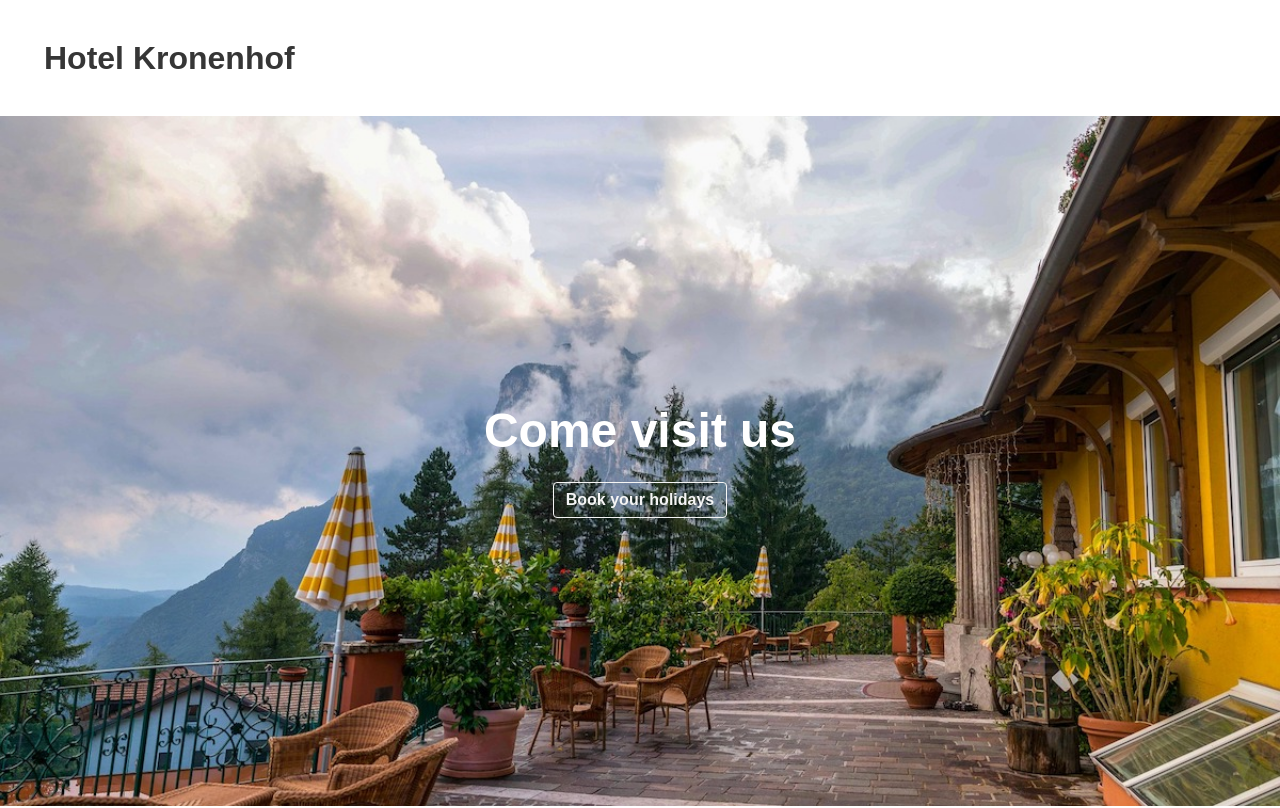
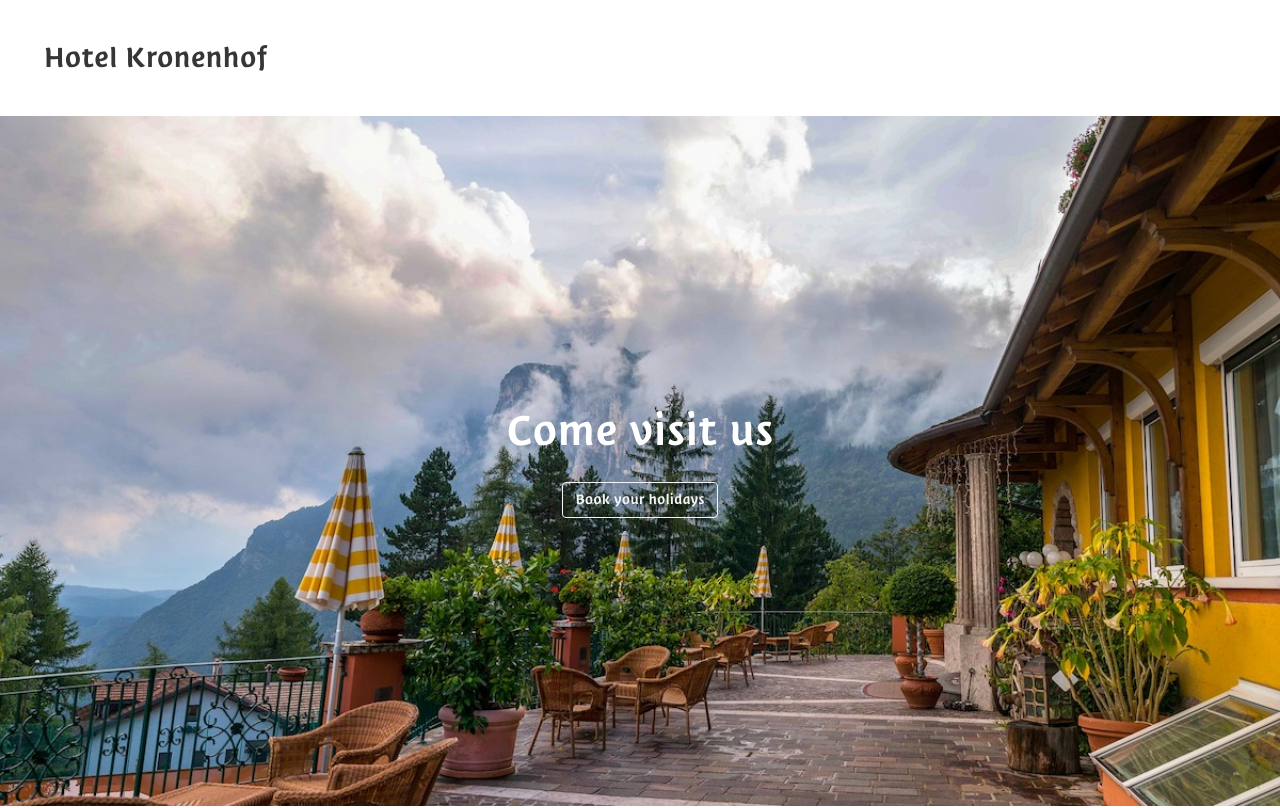
Before and after one commit to samanthabaita/hackbz-sharing-is-caring, a website: page index.html in a window 1280 px wide. Shown: the top 808 px of the page. Drawn offline with Linux system fonts and the light colour scheme; no server answers.

Commit message:
Fix font

```diff
--- a/_sass/main.scss
+++ b/_sass/main.scss
@@ -1,7 +1,7 @@
 @charset "utf-8";
 @import "../node_modules/bulma/sass/utilities/initial-variables";
 
-$family-primary: 'Source Sans Pro', sans-serif;
+$family-primary: 'Suedtirol';
 $navbar-height: 4rem;
 $link: #A0BC3D;
 
--- /dev/null
+++ b/css/fonts.css
@@ -0,0 +1,20 @@
+@font-face {
+  font-family: 'Suedtirol';
+  src: url('./Suedtirol-Regular.ttf') format('truetype');
+  font-style: normal;
+  font-weight: normal;
+}
+
+@font-face {
+  font-family: 'Suedtirol';
+  src: url('./Suedtirol-Medium.ttf') format('truetype');
+  font-style: normal;
+  font-weight: 500;
+}
+
+@font-face {
+  font-family: 'Suedtirol';
+  src: url('./Suedtirol-Title.ttf') format('truetype');
+  font-style: normal;
+  font-weight: 600;
+}
--- a/index.html
+++ b/index.html
@@ -6,7 +6,8 @@
   <meta http-equiv="X-UA-Compatible" content="IE=edge">
   <meta name="viewport" content="width=device-width, initial-scale=1">
   <title>Hotel BZ</title>
-  <link rel='icon' href='img/favicon.png' type='image/x-icon'/ >
+  <link rel='icon' href='img/favicon.png' type='image/x-icon' />
+  <link rel="stylesheet" href="css/fonts.css" />
   <link rel="stylesheet" href="css/main.css">
   <style>
     .has-background-image {
```
Also changed, not shown: css/Suedtirol-Medium.ttf (added), css/Suedtirol-Regular.ttf (added), css/Suedtirol-Title.ttf (added), css/SuedtirolNextTT-Bold.ttf (added), css/SuedtirolNextTT.ttf (added), css/main.css.
